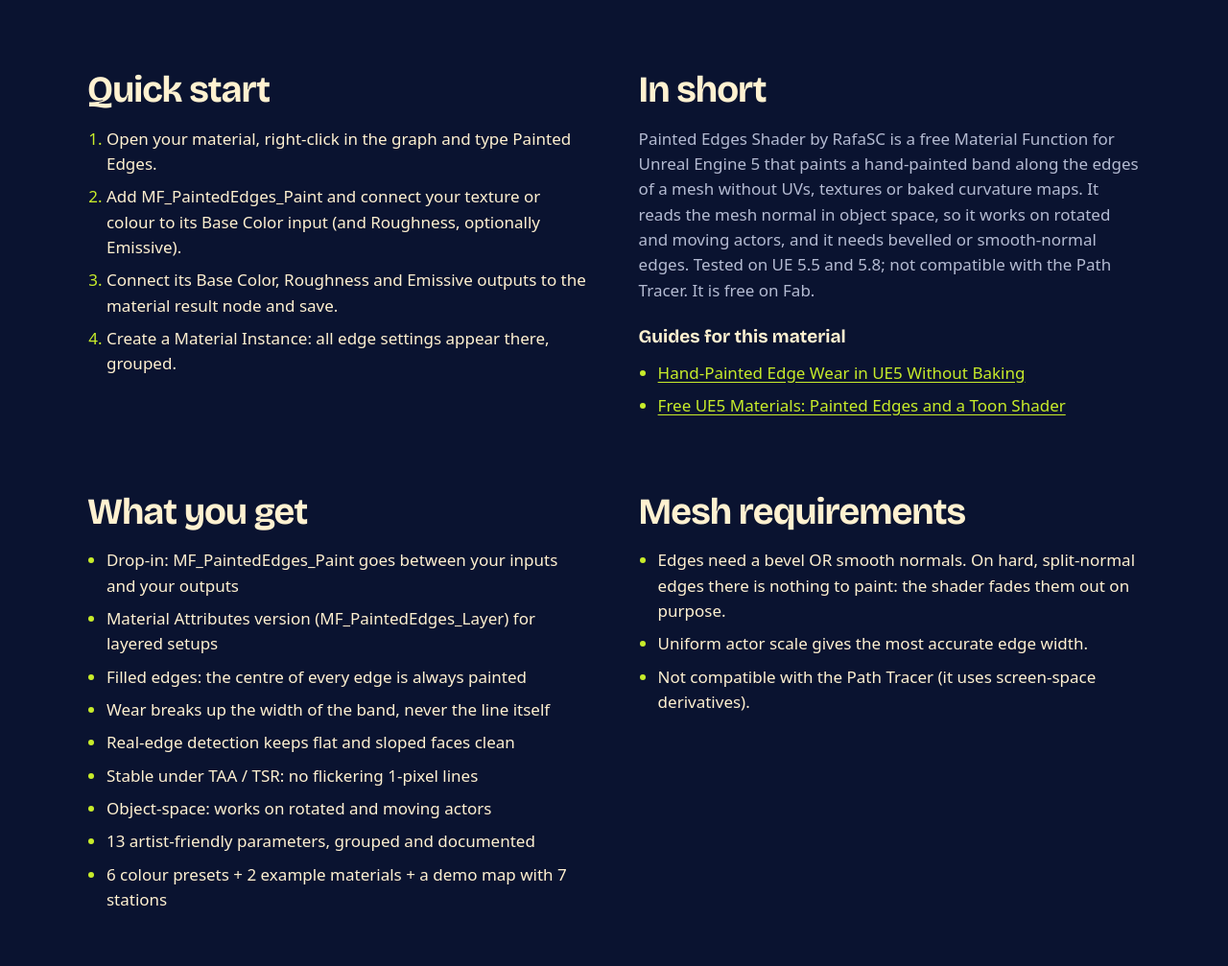
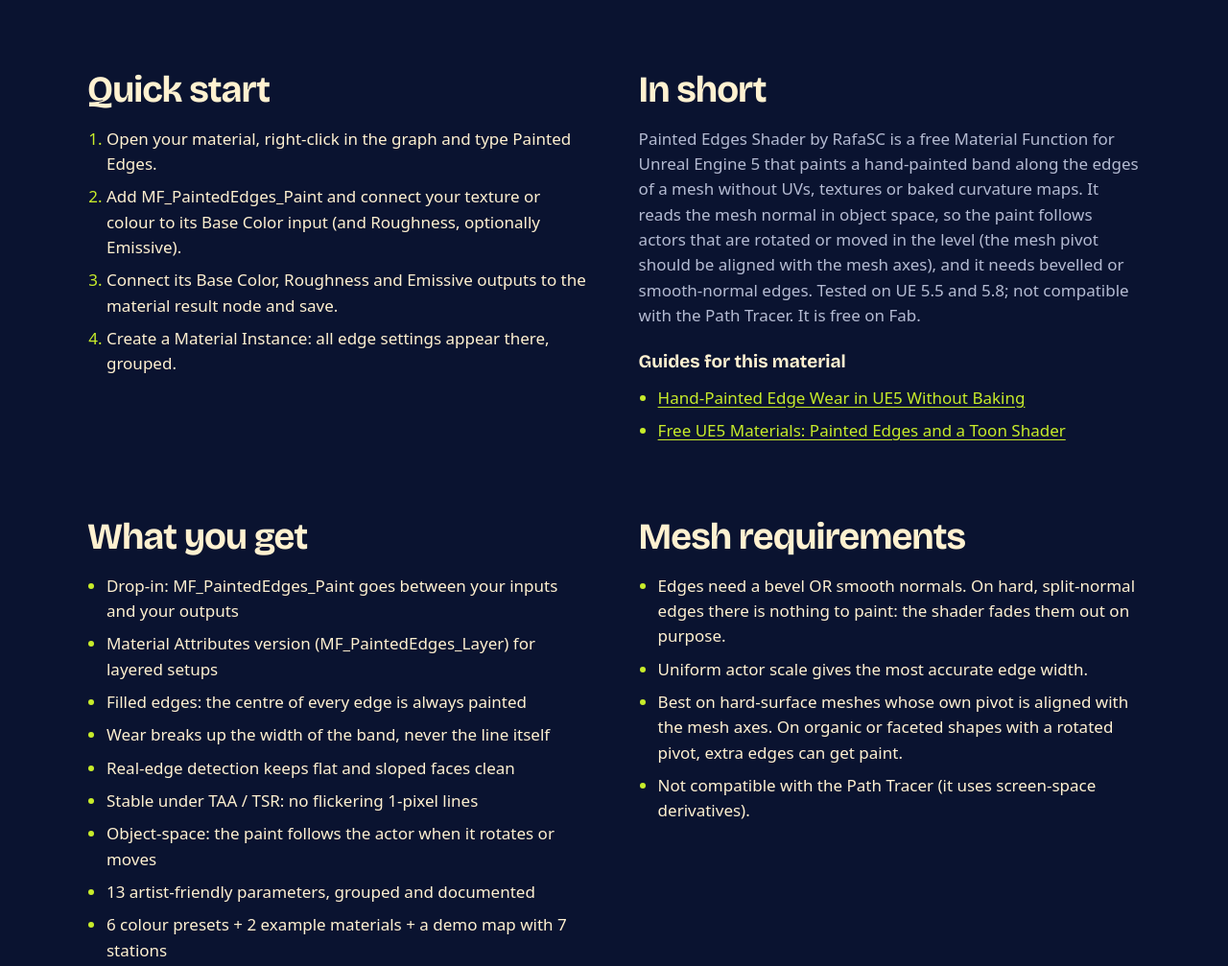
Before and after one commit to RafucoS/rafasc-links, a plain HTML site: page v2/painted-edges/index.html in a window 1280 px wide. Shown: the part 884-1891 px from the top of the page at 96% size. Drawn offline with nearby package versions, Linux system fonts and the light colour scheme; a web font is replaced by a local one.

Commit message:
Painted Edges: matizar 'works on rotated actors' (solo giro del actor; pivote alineado) y nota de limite en la pagina de producto
Co-Authored-By: Claude Sonnet 5.5 <noreply@anthropic.com>

```diff
--- a/v2/painted-edges/index.html
+++ b/v2/painted-edges/index.html
@@ -70,9 +70,9 @@ details p{color:var(--muted);margin-top:10px;max-width:70ch}
 </div>
 <section aria-labelledby="hi"><h2 id="hi">What it is</h2><div class="intro"><p>Painted Edges is a free stylized edge shader for Unreal Engine 5. It paints a hand-painted band along every edge of your mesh - filled in the centre, fading outwards, broken up by wear that never leaves gaps. No UVs, no textures, no baking.</p><p>It ships as a drop-in Material Function: plug your own texture or colour in, take it out with painted edges on top. Every setting lives inside the function, so it shows up in the Material Instance of any material you add it to.</p></div></section>
 <section aria-labelledby="hs"><div class="cols"><div><h2 id="hs">Quick start</h2><ol class="list"><li>Open your material, right-click in the graph and type Painted Edges.</li><li>Add MF_PaintedEdges_Paint and connect your texture or colour to its Base Color input (and Roughness, optionally Emissive).</li><li>Connect its Base Color, Roughness and Emissive outputs to the material result node and save.</li><li>Create a Material Instance: all edge settings appear there, grouped.</li></ol></div>
-<div><h2>In short</h2><p class="short" style="margin-top:0">Painted Edges Shader by RafaSC is a free Material Function for Unreal Engine 5 that paints a hand-painted band along the edges of a mesh without UVs, textures or baked curvature maps. It reads the mesh normal in object space, so it works on rotated and moving actors, and it needs bevelled or smooth-normal edges. Tested on UE 5.5 and 5.8; not compatible with the Path Tracer. It is free on Fab.</p><h3 class="gh">Guides for this material</h3><ul class="list glist"><li><a href="../../guides/hand-painted-edge-wear-ue5/">Hand-Painted Edge Wear in UE5 Without Baking</a></li><li><a href="../../guides/free-ue5-materials/">Free UE5 Materials: Painted Edges and a Toon Shader</a></li></ul></div></div></section>
-<section aria-labelledby="hf"><div class="cols"><div><h2 id="hf">What you get</h2><ul class="list"><li>Drop-in: MF_PaintedEdges_Paint goes between your inputs and your outputs</li><li>Material Attributes version (MF_PaintedEdges_Layer) for layered setups</li><li>Filled edges: the centre of every edge is always painted</li><li>Wear breaks up the width of the band, never the line itself</li><li>Real-edge detection keeps flat and sloped faces clean</li><li>Stable under TAA / TSR: no flickering 1-pixel lines</li><li>Object-space: works on rotated and moving actors</li><li>13 artist-friendly parameters, grouped and documented</li><li>6 colour presets + 2 example materials + a demo map with 7 stations</li></ul></div>
-<div><h2>Mesh requirements</h2><ul class="list"><li>Edges need a bevel OR smooth normals. On hard, split-normal edges there is nothing to paint: the shader fades them out on purpose.</li><li>Uniform actor scale gives the most accurate edge width.</li><li>Not compatible with the Path Tracer (it uses screen-space derivatives).</li></ul></div></div></section>
+<div><h2>In short</h2><p class="short" style="margin-top:0">Painted Edges Shader by RafaSC is a free Material Function for Unreal Engine 5 that paints a hand-painted band along the edges of a mesh without UVs, textures or baked curvature maps. It reads the mesh normal in object space, so the paint follows actors that are rotated or moved in the level (the mesh pivot should be aligned with the mesh axes), and it needs bevelled or smooth-normal edges. Tested on UE 5.5 and 5.8; not compatible with the Path Tracer. It is free on Fab.</p><h3 class="gh">Guides for this material</h3><ul class="list glist"><li><a href="../../guides/hand-painted-edge-wear-ue5/">Hand-Painted Edge Wear in UE5 Without Baking</a></li><li><a href="../../guides/free-ue5-materials/">Free UE5 Materials: Painted Edges and a Toon Shader</a></li></ul></div></div></section>
+<section aria-labelledby="hf"><div class="cols"><div><h2 id="hf">What you get</h2><ul class="list"><li>Drop-in: MF_PaintedEdges_Paint goes between your inputs and your outputs</li><li>Material Attributes version (MF_PaintedEdges_Layer) for layered setups</li><li>Filled edges: the centre of every edge is always painted</li><li>Wear breaks up the width of the band, never the line itself</li><li>Real-edge detection keeps flat and sloped faces clean</li><li>Stable under TAA / TSR: no flickering 1-pixel lines</li><li>Object-space: the paint follows the actor when it rotates or moves</li><li>13 artist-friendly parameters, grouped and documented</li><li>6 colour presets + 2 example materials + a demo map with 7 stations</li></ul></div>
+<div><h2>Mesh requirements</h2><ul class="list"><li>Edges need a bevel OR smooth normals. On hard, split-normal edges there is nothing to paint: the shader fades them out on purpose.</li><li>Uniform actor scale gives the most accurate edge width.</li><li>Best on hard-surface meshes whose own pivot is aligned with the mesh axes. On organic or faceted shapes with a rotated pivot, extra edges can get paint.</li><li>Not compatible with the Path Tracer (it uses screen-space derivatives).</li></ul></div></div></section>
 <section aria-labelledby="hq"><h2 id="hq">Frequently asked questions</h2><details><summary>Why use this instead of painting the edges by hand?</summary><p>No UV unwrapping and no baking. You change one slider instead of re-exporting a texture, and it works on every mesh in your project at once.</p></details><details><summary>Does it work on my existing materials?</summary><p>Yes, that is what MF_PaintedEdges_Paint is for.</p></details><details><summary>Do I need to bevel my models?</summary><p>A bevel or smooth normals, yes. One segment is enough.</p></details><details><summary>Nanite and Lumen?</summary><p>Yes. The demo map uses Nanite meshes, Lumen and Virtual Shadow Maps.</p></details><details><summary>How expensive is it?</summary><p>The full example material is about 350 pixel-shader instructions in UE 5.5 (SM6), standard lighting included. The effect uses no textures.</p></details><details><summary>Commercial use?</summary><p>Yes, under the Fab license.</p></details></section>
 <section aria-labelledby="hm"><h2 id="hm">More stylized materials</h2><div class="more"><a href="../stylized-water/"><img src="../media/water2.webp" alt="" loading="lazy" width="1600" height="750"><b>Stylized Water Material</b><span>$29.99</span></a><a href="../see-through/"><img src="../media/seethrough.webp" alt="" loading="lazy" width="1600" height="750"><b>See-Through Occlusion</b><span>$12.99</span></a><a href="../toon-studio/"><img src="../media/toonstudio.webp" alt="" loading="lazy" width="1600" height="750"><b>Custom Toon Shaders Studio</b><span>$29.99</span></a><a href="../coverage/"><img src="../media/coverage.webp" alt="" loading="lazy" width="1600" height="750"><b>Stylized Snow &amp; Moss Coverage</b><span>$14.99</span></a></div></section>
 <div class="hire"><div><h2>Need a prop or a whole world?</h2><p>I model, paint and render stylized 3D for games.</p></div><a class="btn" href="../../go/web-producto/fiverr/">Hire me on Fiverr</a></div>
```
Also changed, not shown: guides/hand-painted-edge-wear-ue5/index.html (+2 -2 lines), sitemap.xml (+1 -1 lines), llms.txt.
